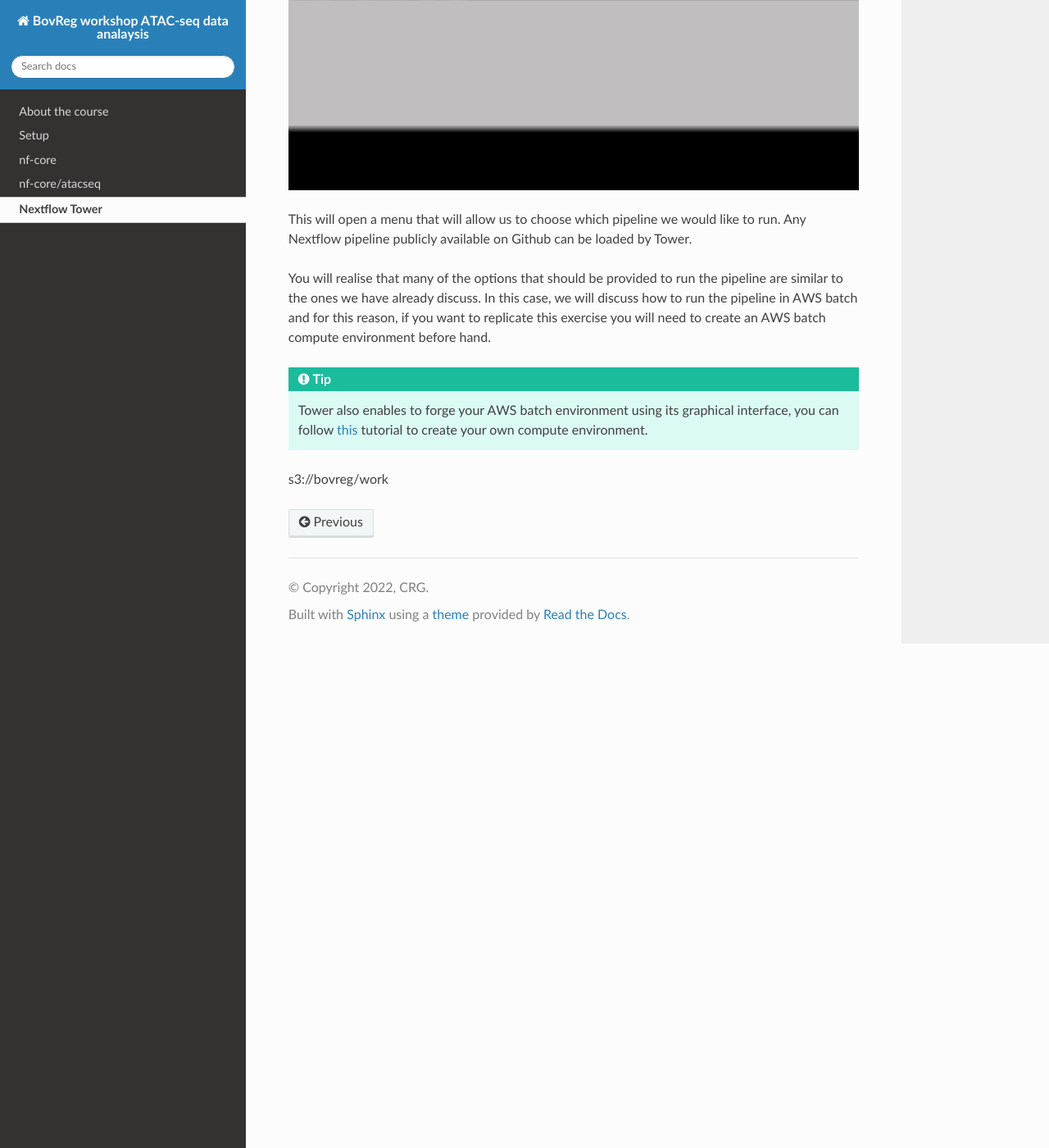
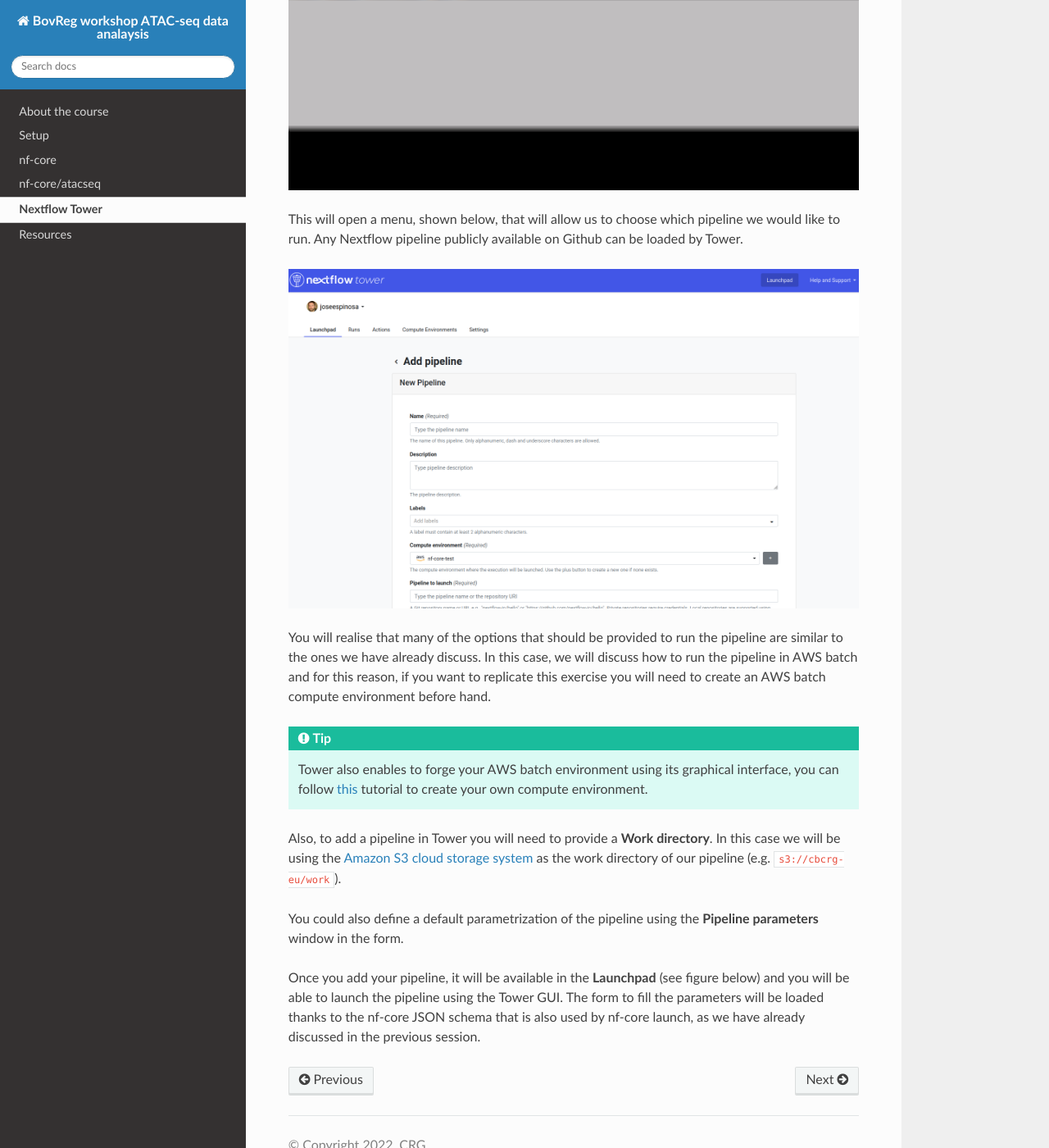
Before and after one commit to BovReg/atacseq-workshop-limoges, a Sphinx documentation site: the page built from docs/Nextflow_Tower.rst, in a window 1280 px wide and 1400 px high, scrolled down 2616 px. Shown: the whole window at 82% size. Built offline with Sphinx 7.4.7 and the Read the Docs theme 2.0.0, drawn with Linux system fonts in a browser that asks for light colours.

Commit message:
More stuff

```diff
--- a/docs/Nextflow_Tower.rst
+++ b/docs/Nextflow_Tower.rst
@@ -26,8 +26,11 @@
 .. image:: images/tower1.png
   :width: 800
 
-This will open a menu that will allow us to choose which pipeline we would like to run. Any Nextflow pipeline publicly available on Github can be
+This will open a menu, shown below, that will allow us to choose which pipeline we would like to run. Any Nextflow pipeline publicly available on Github can be
 loaded by Tower.
+
+.. image:: images/tower2.png
+  :width: 800
 
 You will realise that many of the options that should be provided to run the pipeline are similar to the ones we have already discuss. In this case,
 we will discuss how to run the pipeline in AWS batch and for this reason, if you want to replicate this exercise you will need to create an AWS batch
@@ -37,8 +40,15 @@
     Tower also enables to forge your AWS batch environment using its graphical interface, you can follow `this <https://help.tower.nf/22.1/compute-envs/aws-batch/#compute-environment>`_ tutorial to create your own
     compute environment.
 
+Also, to add a pipeline in Tower you will need to provide a **Work directory**. In this case we will be using the
+`Amazon S3 cloud storage system <https://aws.amazon.com/s3/>`_ as the work directory of our pipeline (e.g. ``s3://cbcrg-eu/work``).
+
+You could also define a default parametrization of the pipeline using the **Pipeline parameters** window in the form.
+
+Once you add your pipeline, it will be available in the **Launchpad** (see figure below) and you will be able to launch the pipeline
+using the Tower GUI. The form to fill the parameters will be loaded thanks to the nf-core JSON schema that is also used by nf-core launch,
+as we have already discussed in the previous session.
 
 
-s3://bovreg/work
 
 .. ` <>`_
--- a/docs/index.rst
+++ b/docs/index.rst
@@ -17,3 +17,4 @@
    nf-core
    ATAC-seq_pipeline
    Nextflow_Tower
+   resources
```
Also changed, not shown: docs/resources.rst (added, +27 -0 lines), docs/images/tower2.png (added).
